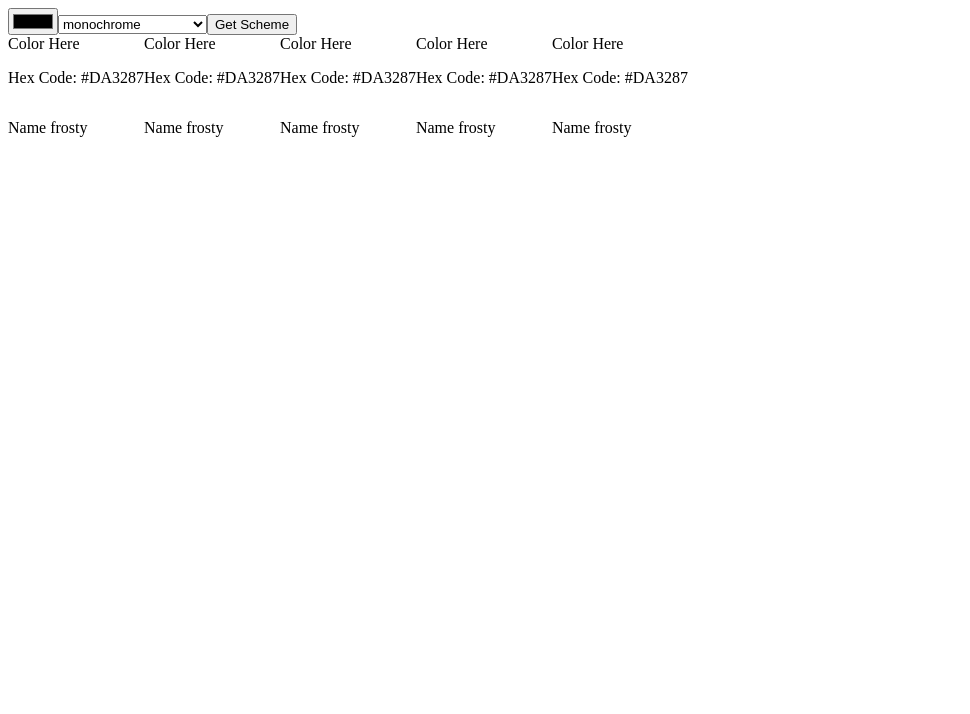
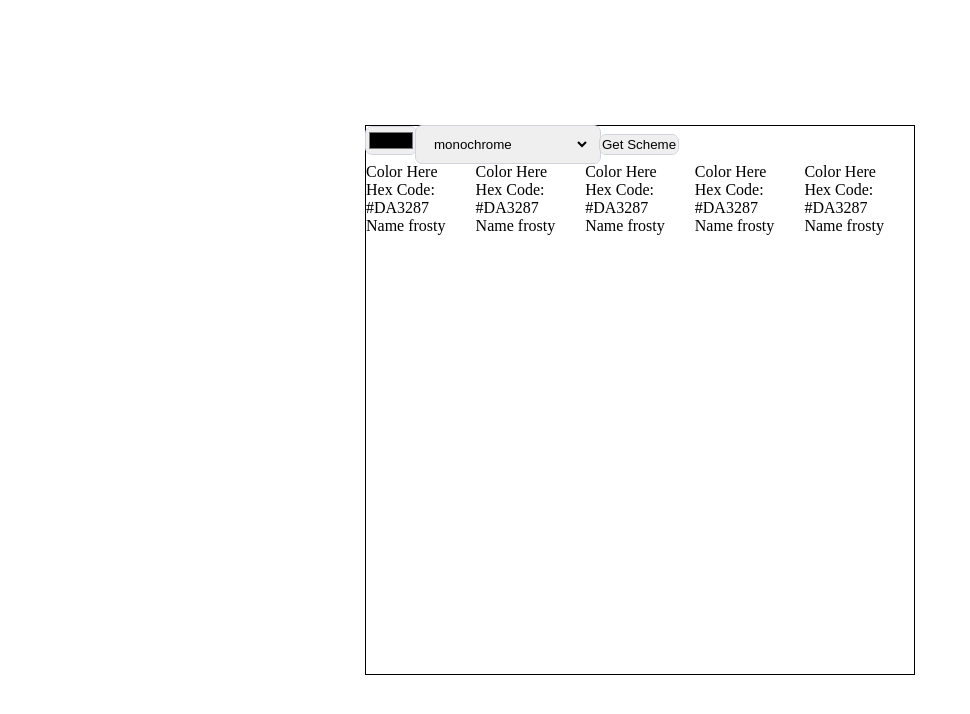
Before and after one commit to LucianiChristian/colorSchemeGenerator, a React (Vite) app: page / in a window 1280 px wide. Shown: the top 714 px of the page, without its empty margins (0-970 px from the left). Built offline with nearby package versions, Linux system fonts and the light colour scheme.

Commit message:
Add css modules + begin styling header

```diff
--- a/src/App.css
+++ /dev/null
@@ -1,8 +0,0 @@
-.colorScheme-container {
-    display: flex;
-}
-
-.color-container {
-    display: flex;
-    flex-direction: column;
-}
--- a/src/App.jsx
+++ b/src/App.jsx
@@ -1,12 +1,14 @@
-import "./App.css";
-import ColorForm from "./ColorForm";
-import ColorScheme from "./ColorScheme";
+import classes from "./App.module.css";
+import ColorForm from "./Components/ColorForm/ColorForm";
+import ColorScheme from "./Components/ColorScheme/ColorScheme";
 
 export default function App () {
     return (
-        <>
-            <ColorForm />
-            <ColorScheme />
-        </>
+        <div className={classes.pageContainer}>
+            <div className={classes.appContainer}>
+                <ColorForm />
+                <ColorScheme />
+            </div>
+        </div>
     )
 }
--- /dev/null
+++ b/src/App.module.css
@@ -0,0 +1,24 @@
+:root {
+    --light-grey: #D1D5DB;
+}
+
+* {
+    box-sizing: border-box;
+    margin: 0;
+    padding: 0;
+}
+
+.pageContainer {
+    min-height : 100vh;
+
+    display: grid;
+    justify-content: center;
+    align-items: center;
+}
+
+.appContainer {
+    height: 550px;
+    width: 550px;
+
+    border: 1px solid black;
+}
--- a/src/ColorForm.jsx
+++ b/src/Components/ColorForm/ColorForm.jsx
@@ -1,7 +1,9 @@
+import classes from "./ColorForm.module.css";
+
 export default function ColorForm() {
     return (
-        <div>
-            <input type="color" />
+        <div className={classes.container}>
+            <input type="color"/>
             <select>
                 <option value="monochrome">monochrome</option>
                 <option value="monochrome-dark">monochrome-dark</option>
--- /dev/null
+++ b/src/Components/ColorForm/ColorForm.module.css
@@ -0,0 +1,10 @@
+.container > * {
+    border-color: transparent;
+    border-radius: 6px;
+    outline: 1px solid var(--light-grey);
+}
+
+select {
+    padding: 9px 13px;
+    border-right: solid 10px transparent;
+}
--- a/src/Color.jsx
+++ b/src/Components/ColorScheme/Color/Color.jsx
@@ -1,6 +1,8 @@
+import classes from "./Color.module.css";
+
 export default function Color({hex, name}) {
     return (
-        <div className="color-container">
+        <div className={classes.container}>
             <div>Color Here</div>
             <p>Hex Code: {hex}</p>
             <p>Name {name}</p>
--- /dev/null
+++ b/src/Components/ColorScheme/Color/Color.module.css
@@ -0,0 +1,4 @@
+.container {
+    display: flex;
+    flex-direction: column;
+}
--- a/src/ColorScheme.jsx
+++ b/src/Components/ColorScheme/ColorScheme.jsx
@@ -1,8 +1,9 @@
-import Color from "./Color";
+import classes from "./ColorScheme.module.css";
+import Color from "./Color/Color";
 
 export default function ColorScheme() {
     return (
-        <main className="colorScheme-container">
+        <main className={classes.container}>
             <Color hex="#DA3287" name="frosty" />
             <Color hex="#DA3287" name="frosty" />
             <Color hex="#DA3287" name="frosty" />
--- /dev/null
+++ b/src/Components/ColorScheme/ColorScheme.module.css
@@ -0,0 +1,3 @@
+.container {
+    display: flex;
+}
```
